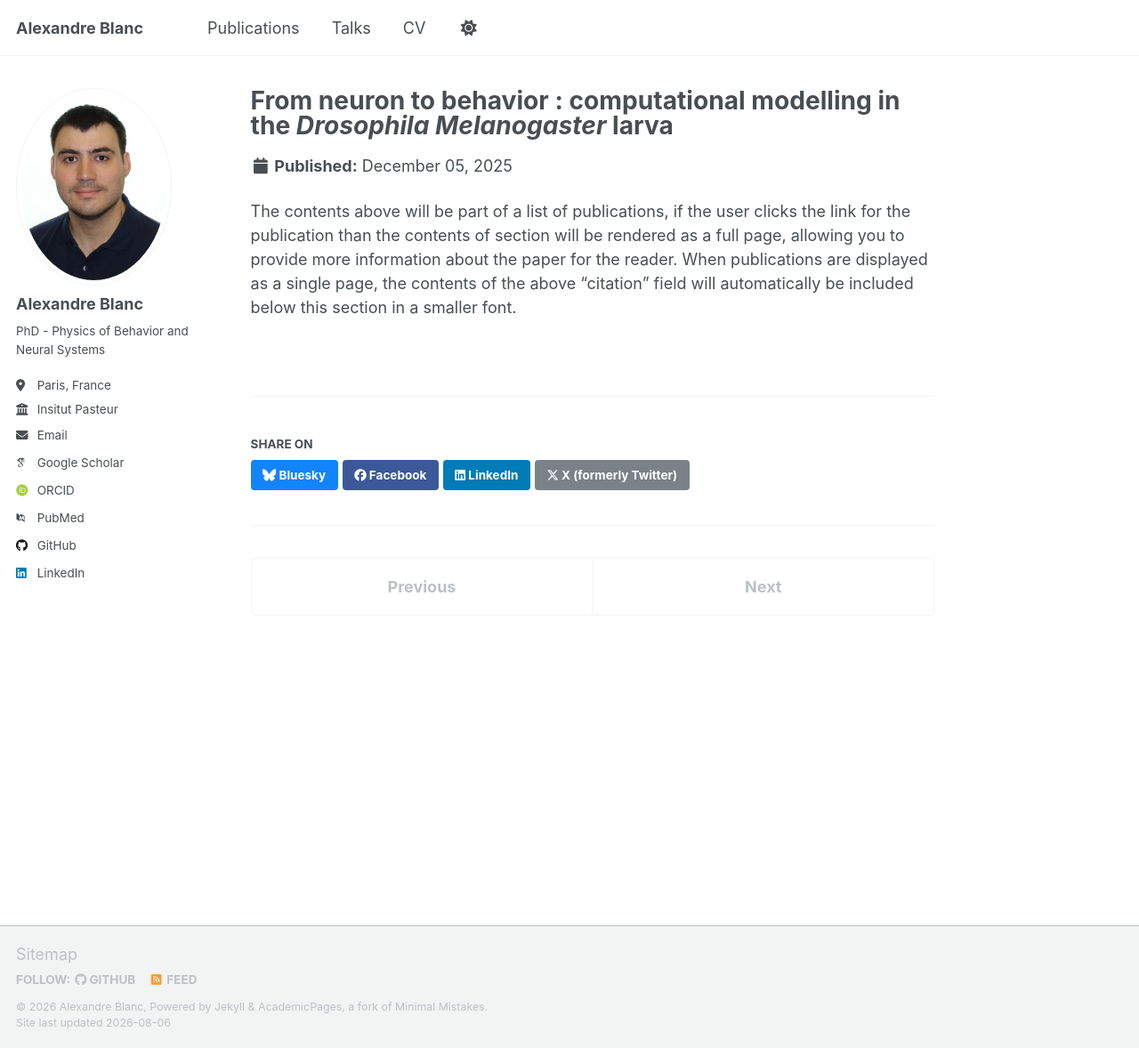
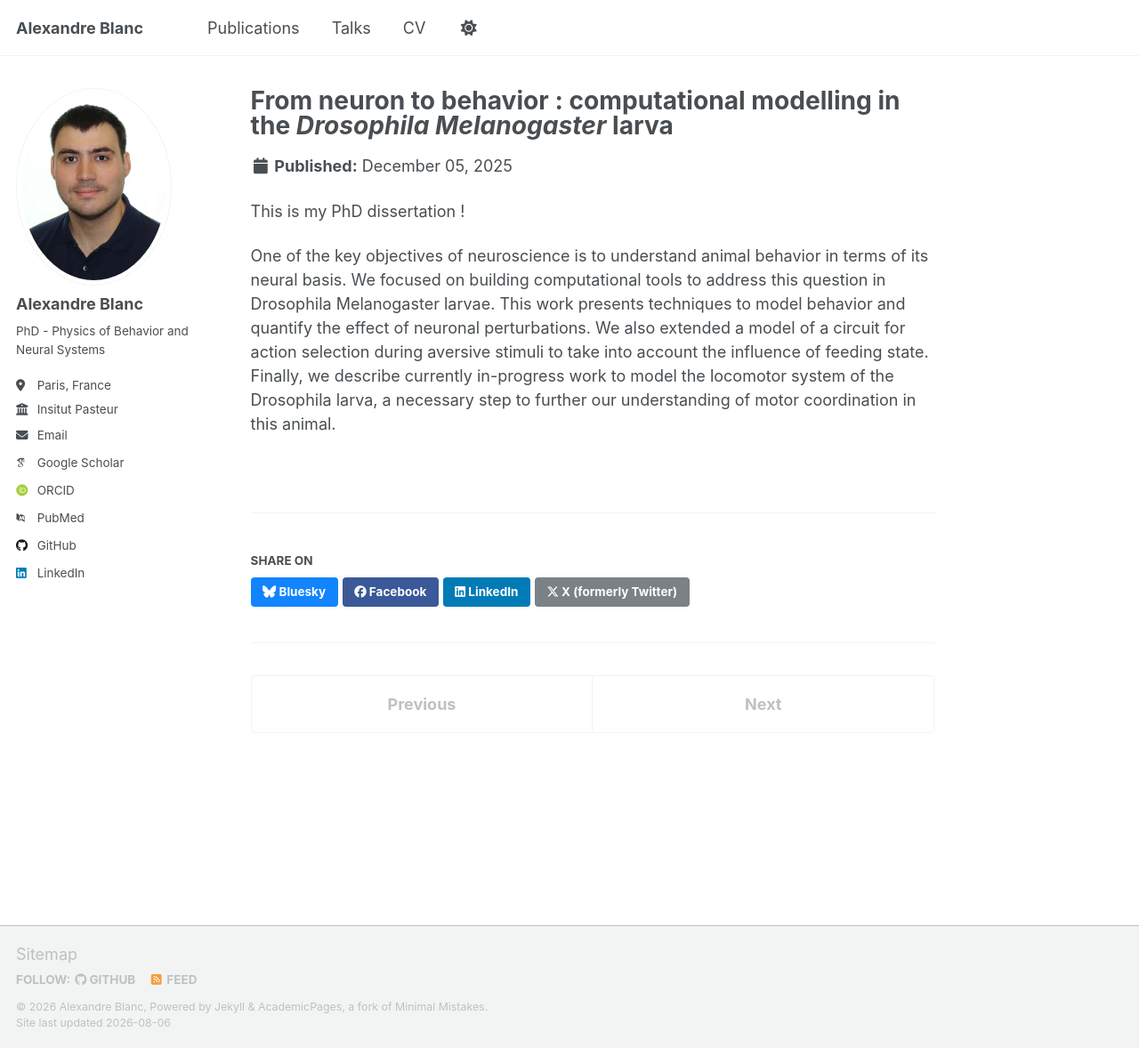
Before and after one commit to aleblanc30/aleblanc30.github.io, a Jekyll site: the page built from _publications/thesisAlexandreBlanc2025.md, in a window 1280 px wide and 1178 px high. Shown: the whole window at 89% size. Built offline with Jekyll 4.4.1, drawn with Linux system fonts in a browser that asks for light colours; some web fonts are replaced; a script that is not in the unit is left out.

Commit message:
Update thesisAlexandreBlanc2025.md with dissertation details
Added a summary of the PhD dissertation focusing on neuroscience and Drosophila Melanogaster larvae.

```diff
--- a/_publications/thesisAlexandreBlanc2025.md
+++ b/_publications/thesisAlexandreBlanc2025.md
@@ -8,4 +8,7 @@ date: 2025-12-05
 paperurl: '/files/thesisAlexandreBlanc2025.pdf'
 reporturl: '/files/thesisJuryReport.pdf'
 ---
-The contents above will be part of a list of publications, if the user clicks the link for the publication than the contents of section will be rendered as a full page, allowing you to provide more information about the paper for the reader. When publications are displayed as a single page, the contents of the above "citation" field will automatically be included below this section in a smaller font.
+
+This is my PhD dissertation !
+
+One of the key objectives of neuroscience is to understand animal behavior in terms of its neural basis. We focused on building computational tools to address this question in Drosophila Melanogaster larvae. This work presents techniques to model behavior and quantify the effect of neuronal perturbations. We also extended a model of a circuit for action selection during aversive stimuli to take into account the influence of feeding state. Finally, we describe currently in-progress work to model the locomotor system of the Drosophila larva, a necessary step to further our understanding of motor coordination in this animal.
```
